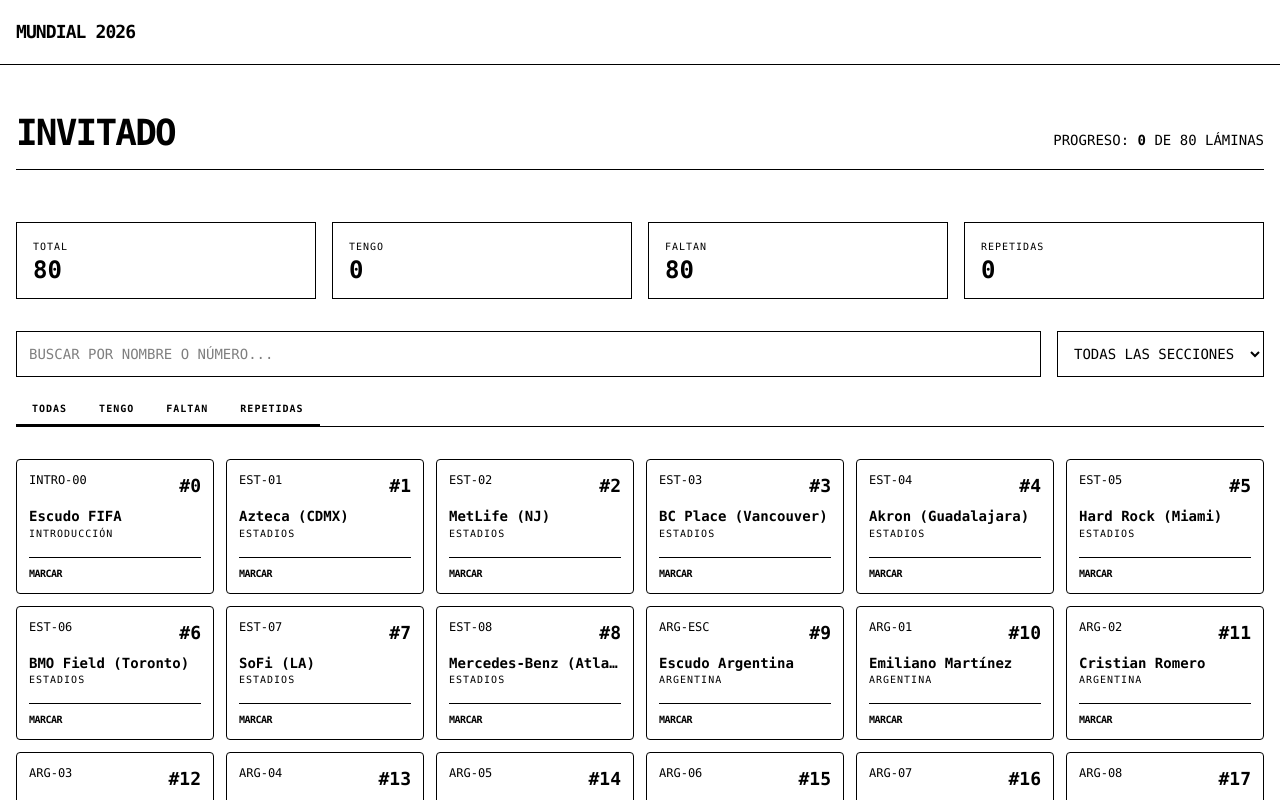
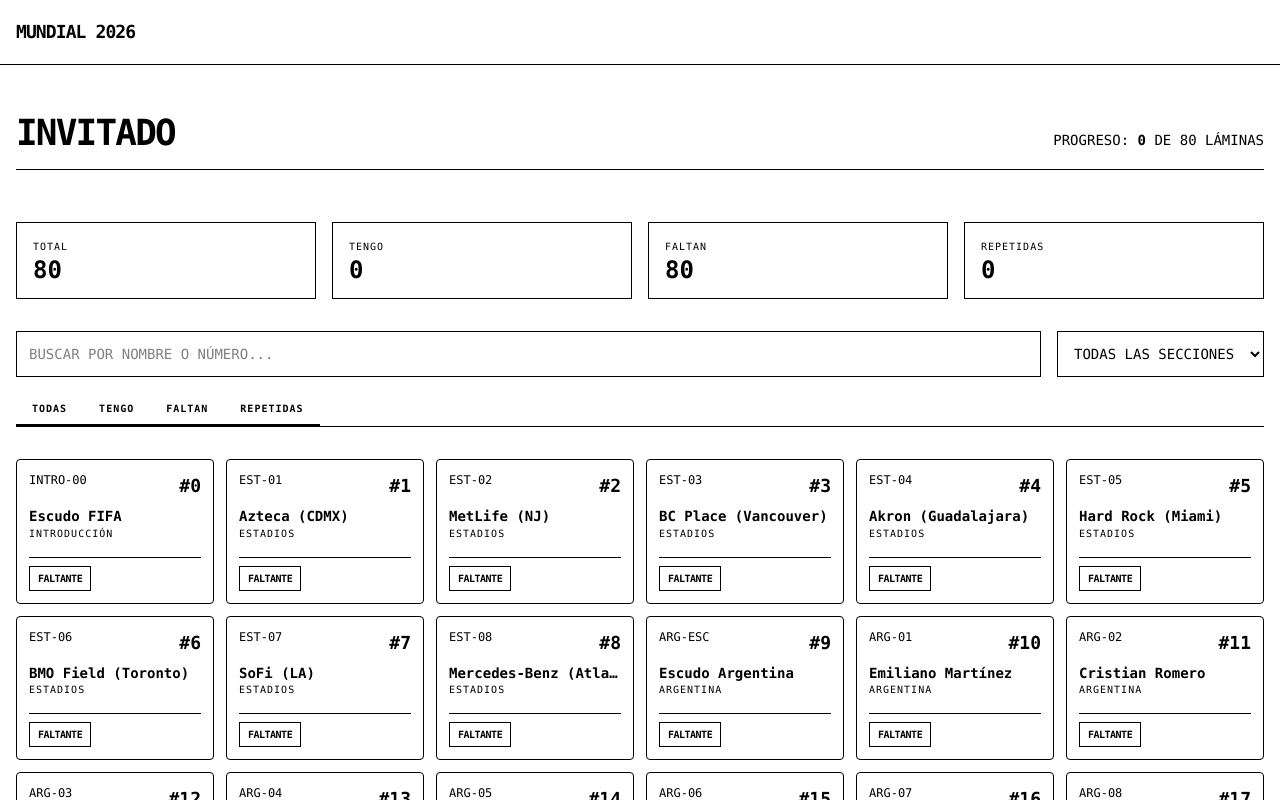
Before and after one commit to Leopohf/2026-album-track-front, an Angular app: page /album in a window 1280 px wide. Shown: the top 800 px of the page. Built offline with nearby package versions, Linux system fonts and the light colour scheme.

Commit message:
better component card status reflecting status

```diff
--- a/src/app/components/sticker-card/sticker-card.component.ts
+++ b/src/app/components/sticker-card/sticker-card.component.ts
@@ -29,16 +29,16 @@
       <div class="flex items-center justify-between mt-auto pt-2 border-t border-border/50">
         <button
           (click)="onToggle()"
-          class="text-[10px] uppercase font-bold tracking-tighter hover:underline"
+          class="text-[10px] uppercase font-bold tracking-tighter px-2 py-1 border border-ink hover:underline"
         >
-          {{ sticker.tengo ? 'Quitar' : 'Marcar' }}
+          {{ !sticker.tengo ? 'Faltante' : (sticker.repetidas > 0 ? 'Repetida' : 'Adquirida') }}
         </button>
 
         @if (sticker.tengo) {
           <div class="flex items-center gap-2">
-            <button (click)="onUpdateRepetidas(-1)" class="w-5 h-5 flex items-center justify-center border border-ink text-xs hover:bg-ink hover:text-white">-</button>
+            <button (click)="onUpdateRepetidas(-1)" class="w-5 h-5 flex items-center justify-center border border-ink text-xs hover:bg-ink hover:text-surface">-</button>
             <span class="text-xs font-bold">{{ sticker.repetidas }}</span>
-            <button (click)="onUpdateRepetidas(1)" class="w-5 h-5 flex items-center justify-center border border-ink text-xs hover:bg-ink hover:text-white">+</button>
+            <button (click)="onUpdateRepetidas(1)" class="w-5 h-5 flex items-center justify-center border border-ink text-xs hover:bg-ink hover:text-surface">+</button>
           </div>
         }
       </div>
```
